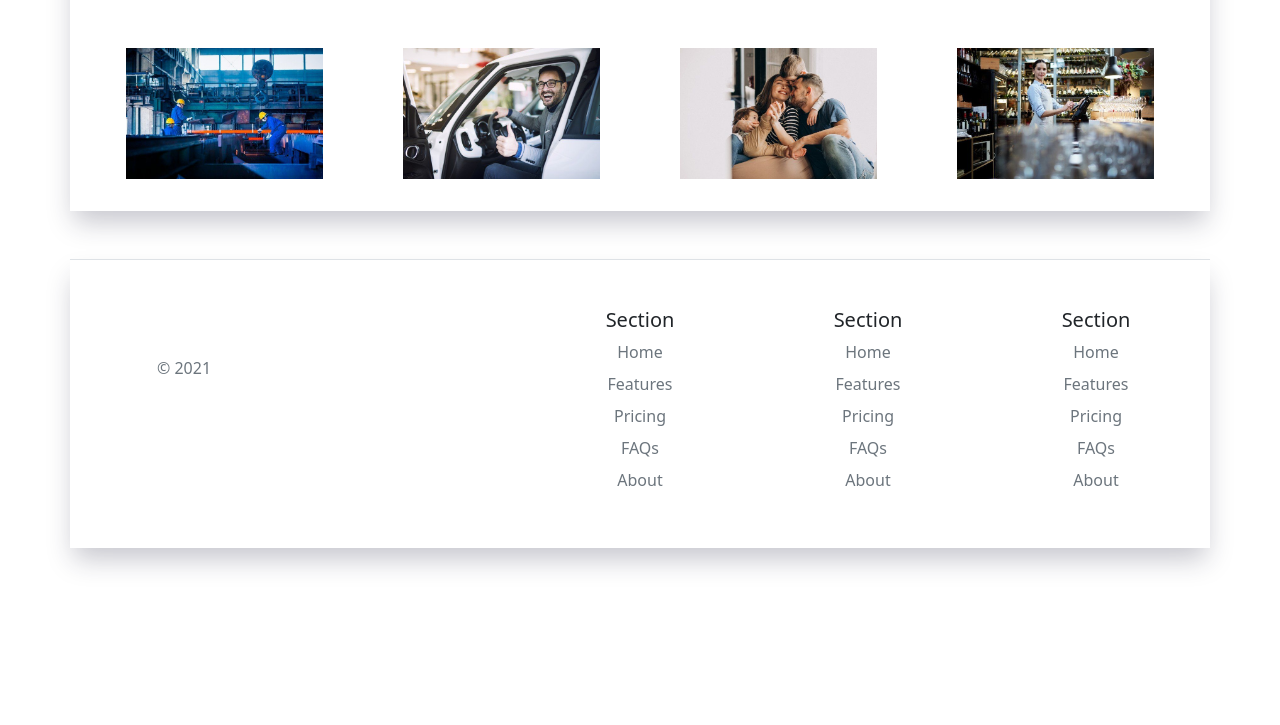
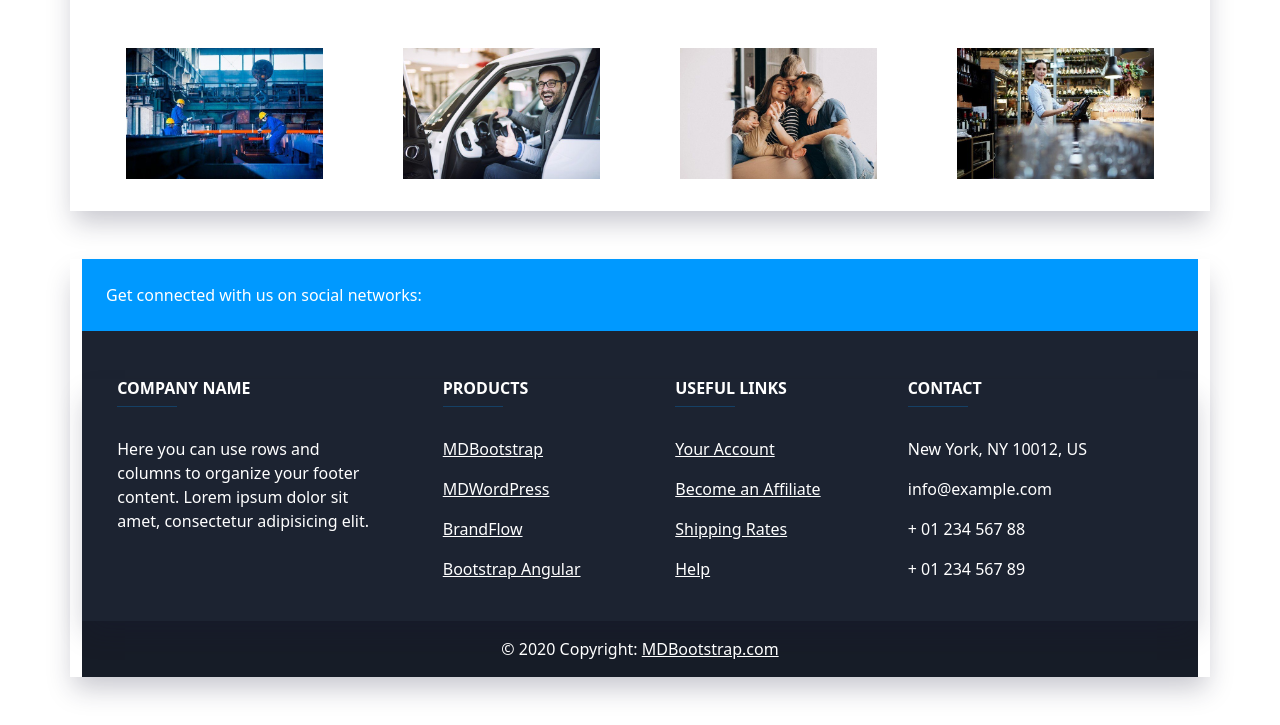
Before and after one commit to oggerop1/aplicandoBS, a plain HTML site: page index.html in a window 1280 px wide. Shown: the part 1356-2081 px from the top of the page. Before the commit the page ends 1952 px from the top, so only its background shows below. Drawn offline with nearby package versions, Linux system fonts and the light colour scheme.

Commit message:
creando footer

```diff
--- a/index.html
+++ b/index.html
@@ -140,53 +140,133 @@
               </div>
           </div>
       </div>
-      <div class="container">
-        <footer class="row row-cols-5 py-5 my-5 border-top">
-          <div class="col">
-            <a href="/" class="d-flex align-items-center mb-3 link-dark text-decoration-none">
-              <svg class="bi me-2" width="40" height="32"><use xlink:href="#bootstrap"/></svg>
-            </a>
-            <p class="text-muted">&copy; 2021</p>
+
+      <!--Footer-->
+      <!-- Remove the container if you want to extend the Footer to full width. -->
+<div class="container my-5">
+<!-- Footer -->
+  <footer class="text-center text-lg-start text-white footer-cont" >
+    <!-- Section: Social media -->
+    <section class="d-flex justify-content-between p-4 footer-section-redes-sociales" >
+      <!-- Left -->
+      <div class="me-5">
+        <span>Get connected with us on social networks:</span>
+      </div>
+      <!-- Left -->
+
+      <!-- Right -->
+      <div>
+        <a href="" class="text-white me-4">
+          <i class="fab fa-facebook-f"></i>
+        </a>
+        <a href="" class="text-white me-4">
+          <i class="fab fa-twitter"></i>
+        </a>
+        <a href="" class="text-white me-4">
+          <i class="fab fa-google"></i>
+        </a>
+        <a href="" class="text-white me-4">
+          <i class="fab fa-instagram"></i>
+        </a>
+        <a href="" class="text-white me-4">
+          <i class="fab fa-linkedin"></i>
+        </a>
+        <a href="" class="text-white me-4">
+          <i class="fab fa-github"></i>
+        </a>
+      </div>
+      <!-- Right -->
+    </section>
+    <!-- Section: Social media -->
+
+    <!-- Section: Links  -->
+    <section class="">
+      <div class="container text-center text-md-start mt-5">
+        <!-- Grid row -->
+        <div class="row mt-3">
+          <!-- Grid column -->
+          <div class="col-md-3 col-lg-4 col-xl-3 mx-auto mb-4">
+            <!-- Content -->
+            <h6 class="text-uppercase fw-bold">Company name</h6>
+            <hr class="mb-4 mt-0 d-inline-block mx-auto footer-hr"/>
+            <p>
+              Here you can use rows and columns to organize your footer
+              content. Lorem ipsum dolor sit amet, consectetur adipisicing
+              elit.
+            </p>
           </div>
+          <!-- Grid column -->
 
-          <div class="col">
+          <!-- Grid column -->
+          <div class="col-md-2 col-lg-2 col-xl-2 mx-auto mb-4">
+            <!-- Links -->
+            <h6 class="text-uppercase fw-bold">Products</h6>
+            <hr class="mb-4 mt-0 d-inline-block mx-auto footer-hr" />
+            <p>
+              <a href="#!" class="text-white">MDBootstrap</a>
+            </p>
+            <p>
+              <a href="#!" class="text-white">MDWordPress</a>
+            </p>
+            <p>
+              <a href="#!" class="text-white">BrandFlow</a>
+            </p>
+            <p>
+              <a href="#!" class="text-white">Bootstrap Angular</a>
+            </p>
+          </div>
+          <!-- Grid column -->
 
+          <!-- Grid column -->
+          <div class="col-md-3 col-lg-2 col-xl-2 mx-auto mb-4">
+            <!-- Links -->
+            <h6 class="text-uppercase fw-bold">Useful links</h6>
+            <hr class="mb-4 mt-0 d-inline-block mx-auto footer-hr"/>
+            <p>
+              <a href="#!" class="text-white">Your Account</a>
+            </p>
+            <p>
+              <a href="#!" class="text-white">Become an Affiliate</a>
+            </p>
+            <p>
+              <a href="#!" class="text-white">Shipping Rates</a>
+            </p>
+            <p>
+              <a href="#!" class="text-white">Help</a>
+            </p>
           </div>
+          <!-- Grid column -->
 
-          <div class="col">
-            <h5>Section</h5>
-            <ul class="nav flex-column">
-              <li class="nav-item mb-2"><a href="#" class="nav-link p-0 text-muted">Home</a></li>
-              <li class="nav-item mb-2"><a href="#" class="nav-link p-0 text-muted">Features</a></li>
-              <li class="nav-item mb-2"><a href="#" class="nav-link p-0 text-muted">Pricing</a></li>
-              <li class="nav-item mb-2"><a href="#" class="nav-link p-0 text-muted">FAQs</a></li>
-              <li class="nav-item mb-2"><a href="#" class="nav-link p-0 text-muted">About</a></li>
-            </ul>
+          <!-- Grid column -->
+          <div class="col-md-4 col-lg-3 col-xl-3 mx-auto mb-md-0 mb-4">
+            <!-- Links -->
+            <h6 class="text-uppercase fw-bold">Contact</h6>
+            <hr class="mb-4 mt-0 d-inline-block mx-auto footer-hr"/>
+            <p><i class="fas fa-home mr-3"></i> New York, NY 10012, US</p>
+            <p><i class="fas fa-envelope mr-3"></i> info@example.com</p>
+            <p><i class="fas fa-phone mr-3"></i> + 01 234 567 88</p>
+            <p><i class="fas fa-print mr-3"></i> + 01 234 567 89</p>
           </div>
+          <!-- Grid column -->
+        </div>
+        <!-- Grid row -->
+      </div>
+    </section>
+    <!-- Section: Links  -->
 
-          <div class="col">
-            <h5>Section</h5>
-            <ul class="nav flex-column">
-              <li class="nav-item mb-2"><a href="#" class="nav-link p-0 text-muted">Home</a></li>
-              <li class="nav-item mb-2"><a href="#" class="nav-link p-0 text-muted">Features</a></li>
-              <li class="nav-item mb-2"><a href="#" class="nav-link p-0 text-muted">Pricing</a></li>
-              <li class="nav-item mb-2"><a href="#" class="nav-link p-0 text-muted">FAQs</a></li>
-              <li class="nav-item mb-2"><a href="#" class="nav-link p-0 text-muted">About</a></li>
-            </ul>
-          </div>
+    <!-- Copyright -->
+    <div class="text-center p-3 footer-div-Copyright" >
+      © 2020 Copyright:
+      <a class="text-white" href="https://mdbootstrap.com/"
+         >MDBootstrap.com</a
+        >
+    </div>
+    <!-- Copyright -->
+  </footer>
+  <!-- Footer -->
 
-          <div class="col">
-            <h5>Section</h5>
-            <ul class="nav flex-column">
-              <li class="nav-item mb-2"><a href="#" class="nav-link p-0 text-muted">Home</a></li>
-              <li class="nav-item mb-2"><a href="#" class="nav-link p-0 text-muted">Features</a></li>
-              <li class="nav-item mb-2"><a href="#" class="nav-link p-0 text-muted">Pricing</a></li>
-              <li class="nav-item mb-2"><a href="#" class="nav-link p-0 text-muted">FAQs</a></li>
-              <li class="nav-item mb-2"><a href="#" class="nav-link p-0 text-muted">About</a></li>
-            </ul>
-          </div>
-        </footer>
-      </div>
+</div>
+<!-- End of .container -->
     <!--javascript BS-->
     <script src="https://cdn.jsdelivr.net/npm/@popperjs/core@2.10.2/dist/umd/popper.min.js" integrity="sha384-7+zCNj/IqJ95wo16oMtfsKbZ9ccEh31eOz1HGyDuCQ6wgnyJNSYdrPa03rtR1zdB" crossorigin="anonymous"></script>
     <script src="https://cdn.jsdelivr.net/npm/bootstrap@5.1.3/dist/js/bootstrap.min.js" integrity="sha384-QJHtvGhmr9XOIpI6YVutG+2QOK9T+ZnN4kzFN1RtK3zEFEIsxhlmWl5/YESvpZ13" crossorigin="anonymous"></script>
--- a/style.css
+++ b/style.css
@@ -62,3 +62,22 @@ h1{
    .container{
     box-shadow: 0px 15px 25px -4px rgba(30,30,60,0.25);
    }
+
+   /*footer*/
+   .footer-cont{
+    background-color: #1c2331;
+   }
+
+   .footer-section-redes-sociales{
+    background-color:#0099ff;
+   }
+
+   .footer-hr{
+    width: 60px;
+    background-color: #0099ff;
+    height: 2px;
+   }
+
+   .footer-div-Copyright{
+    background-color: rgba(0, 0, 0, 0.2);
+   }
```
Also changed, not shown: preguntas-frecuentes.html (+1 -0 lines).
